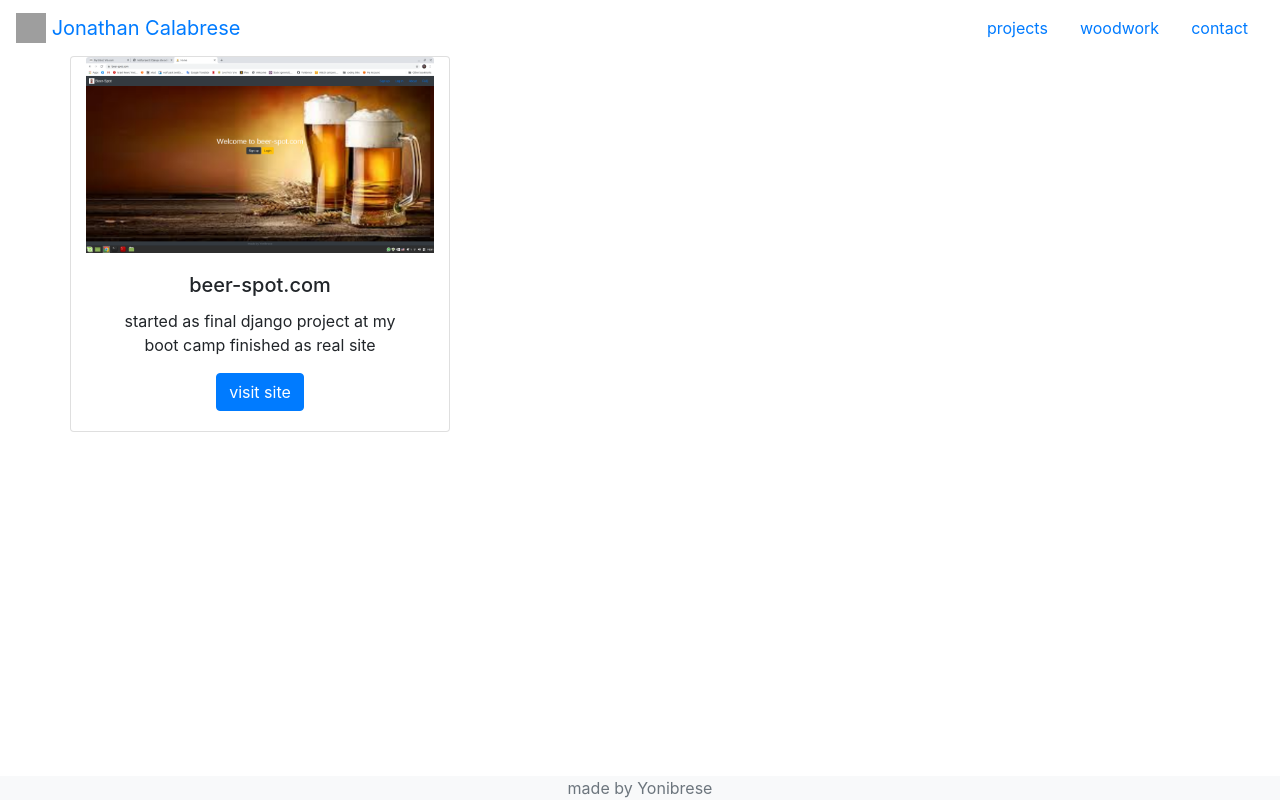
After one commit to Yonibrese/personal_site, a Django app: page /web/gallery/ in a window 1280 px wide. The commit adds this page. Run offline with Django 3.2, Linux system fonts and the light colour scheme; data comes from the database, SQL or seed files in the repository; both versions use the stored data as it was after the commit; some libraries are stand-ins or nearby versions; grey boxes are pictures that could not be loaded.

Commit message:
projects gallery

```diff
--- /dev/null
+++ b/projects/templates/projects/web_projects.html
@@ -0,0 +1,20 @@
+{% extends 'base.html' %}
+
+{% block title %}projects gallery{% endblock %}
+
+{% block content %}
+<div class="container">
+    <div class="row">
+        {% for project in projects %}
+        <div class="card text-center col-md-4">
+            <img class="card-img-top" src="{{project.screen_shot.url}}">
+            <div class="card-body">
+                <h5 class="card-title">{{ project.name }}</h5>
+                <p class="card-text">{{ project.description }}</p>
+                <a href="{{ project.url }}" target="_blank" class="btn btn-primary">visit site</a>
+            </div>
+        </div>
+        {% endfor %}
+    </div>
+</div>
+{% endblock %}
--- a/projects/urls.py
+++ b/projects/urls.py
@@ -0,0 +1,6 @@
+from django.urls import path
+from . import views
+
+urlpatterns = [
+    path('gallery/', views.web_projects, name='web_p')
+]
--- a/projects/views.py
+++ b/projects/views.py
@@ -1,3 +1,7 @@
 from django.shortcuts import render
+from . import models
 
-# Create your views here.
+
+def web_projects(request):
+    projects = models.Project.objects.all()
+    return render(request, 'projects/web_projects.html', {'projects': projects})
--- a/templates/base.html
+++ b/templates/base.html
@@ -15,7 +15,7 @@
             Jonathan Calabrese
         </a>
         <nav class="nav justify-content-end">
-            <a class="nav-link" href="#">projects</a>
+            <a class="nav-link" href="{% url 'web_p' %}">projects</a>
             <a class="nav-link" href="#">woodwork</a>
             <a class="nav-link" href="#">contact</a>
         </nav>
--- a/yonibrese/urls.py
+++ b/yonibrese/urls.py
@@ -23,4 +23,5 @@ from django.conf.urls.static import static
 urlpatterns = [
     path('admin/', admin.site.urls),
     path('', TemplateView.as_view(template_name='home.html'), name='home'),
+    path('web/', include('projects.urls'))
 ]+static(settings.MEDIA_URL, document_root=settings.MEDIA_ROOT)
```
Also changed, not shown: db.sqlite3 (added), media/projects/images/2020/04/23/beer_spot.png (added), media/wood_obj/20/04/23/20200316_151324.jpg (added), 1 other file.
